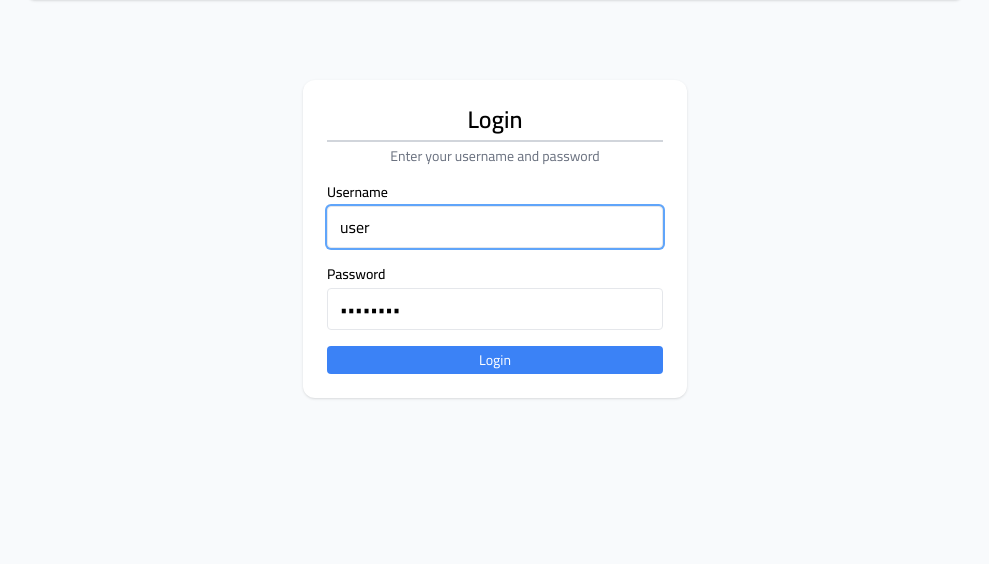
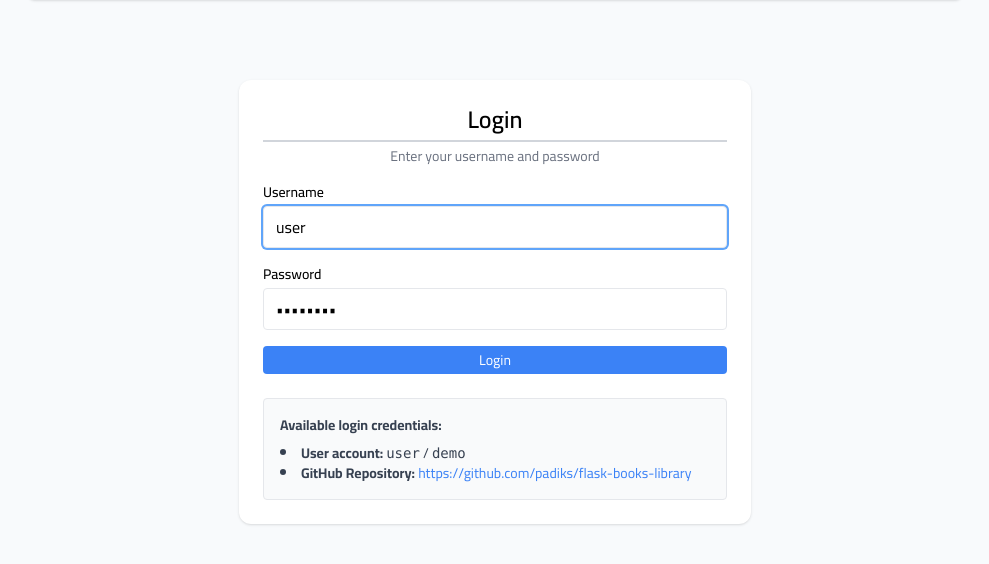
Before and after one commit to padiks/flask-books-library, a Flask app: page /login in a window 1280 px wide. Shown: the part 64-628 px from the top of the page, without its empty margins (145-1134 px from the left). Run offline with Flask 3, Linux system fonts and the light colour scheme; some libraries are stand-ins or nearby versions.

Commit message:
Add files via upload

```diff
--- a/templates/base.html
+++ b/templates/base.html
@@ -3,8 +3,21 @@
 <head>
   <meta charset="UTF-8">
   <title>{% block title %}{{title}}{% endblock %} - Books Library (Flask + Tailwind)</title>
+  <script>
+  const svg = `
+  <svg xmlns="http://www.w3.org/2000/svg" viewBox="0 0 100 100">
+  <rect x="10" y="10" width="30" height="30" fill="#1e90ff"/>
+  <rect x="60" y="10" width="30" height="30" fill="#ff6347"/>
+  <circle cx="50" cy="70" r="20" fill="#32cd32"/>
+  </svg>`;
+  const svgBlob = new Blob([svg], {type: 'image/svg+xml'});
+  const url = URL.createObjectURL(svgBlob);
+  const link = document.createElement('link');
+  link.rel = 'icon';
+  link.href = url;
+  document.head.appendChild(link);
+  </script>
   <script src="https://cdn.tailwindcss.com"></script>
-  <link href="{{ url_for('static', filename='img/favicon.png') }}" rel="icon" type="image/x-icon">
   <link href="https://cdn.datatables.net/1.13.6/css/jquery.dataTables.min.css" rel="stylesheet">
   <link href="https://fonts.googleapis.com/css2?family=Cairo:wght@100;200;300;400;500;600;700&display=swap" rel="stylesheet">
   <link href="{{ url_for('static', filename='css/style.css') }}" rel="stylesheet">{% block extra_css %}{% endblock %}
--- a/templates/login.html
+++ b/templates/login.html
@@ -4,7 +4,7 @@
 {% block title %}Login{% endblock %}
 
 {% block content %}
-<div class="max-w-sm mx-auto mt-20 p-6 bg-white shadow rounded-xl">
+<div class="max-w-lg mx-auto mt-20 p-6 bg-white shadow rounded-xl">
     <!-- Header -->
     <div class="mb-4">
         <h2 class="text-2xl font-semibold border-b-2 border-gray-300 pb-1 text-center">
@@ -54,5 +54,18 @@
             </button>
         </div>
     </form>
+
+    <!-- Credentials for guide -->
+    <div class="mt-6 p-4 border rounded bg-gray-50 text-sm text-gray-700">
+        <strong>Available login credentials:</strong>
+        <ul class="mt-2 list-disc list-inside">
+            <li><strong>User account:</strong> <code>user</code> / <code>demo</code></li>
+            <li><strong>GitHub Repository:</strong>
+                <a href="https://github.com/padiks/flask-books-library" target="_blank" class="text-blue-500 hover:underline">
+                    https://github.com/padiks/flask-books-library
+                </a>
+            </li>
+        </ul>
+    </div>
 </div>
 {% endblock %}
```
